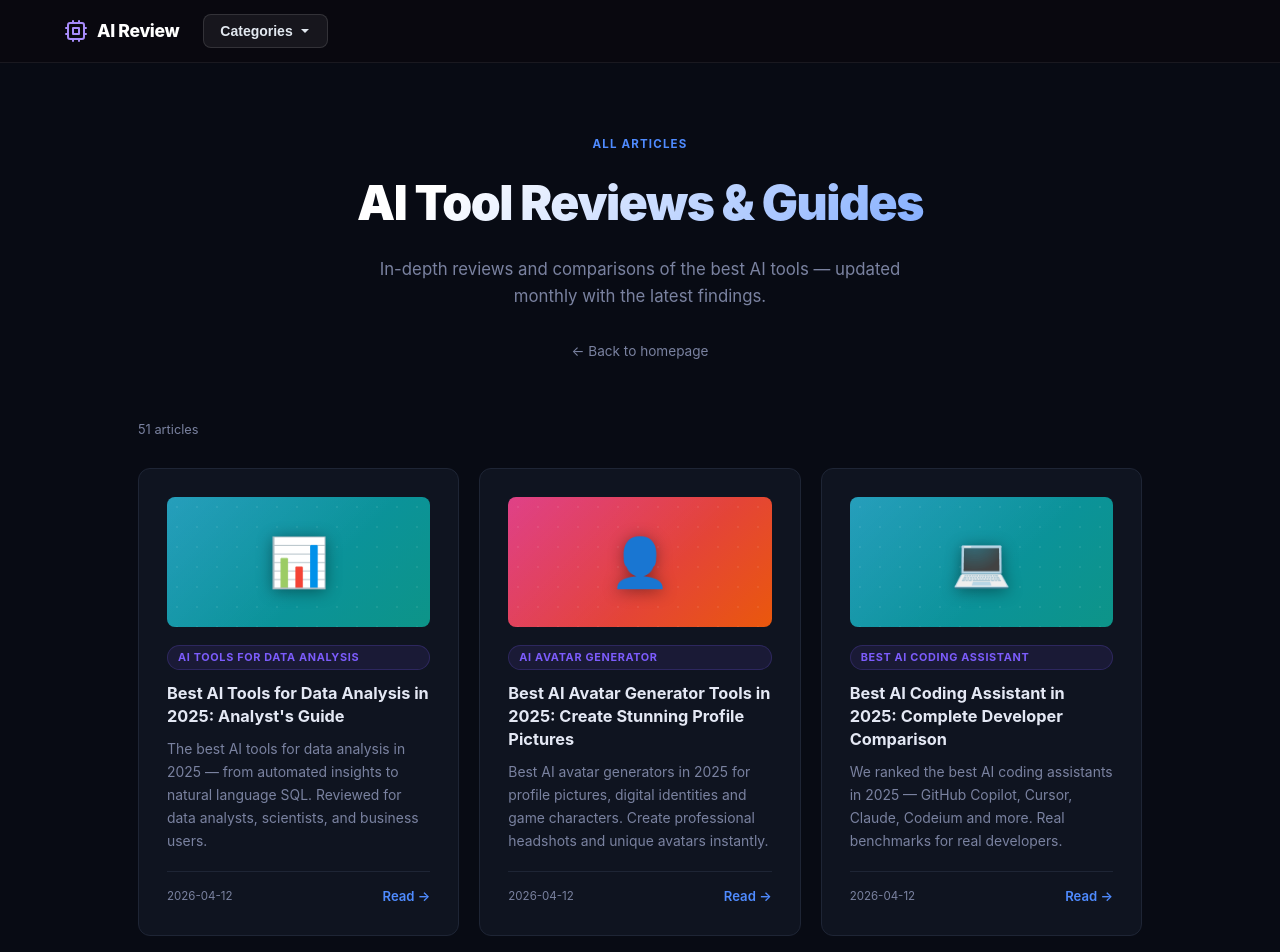
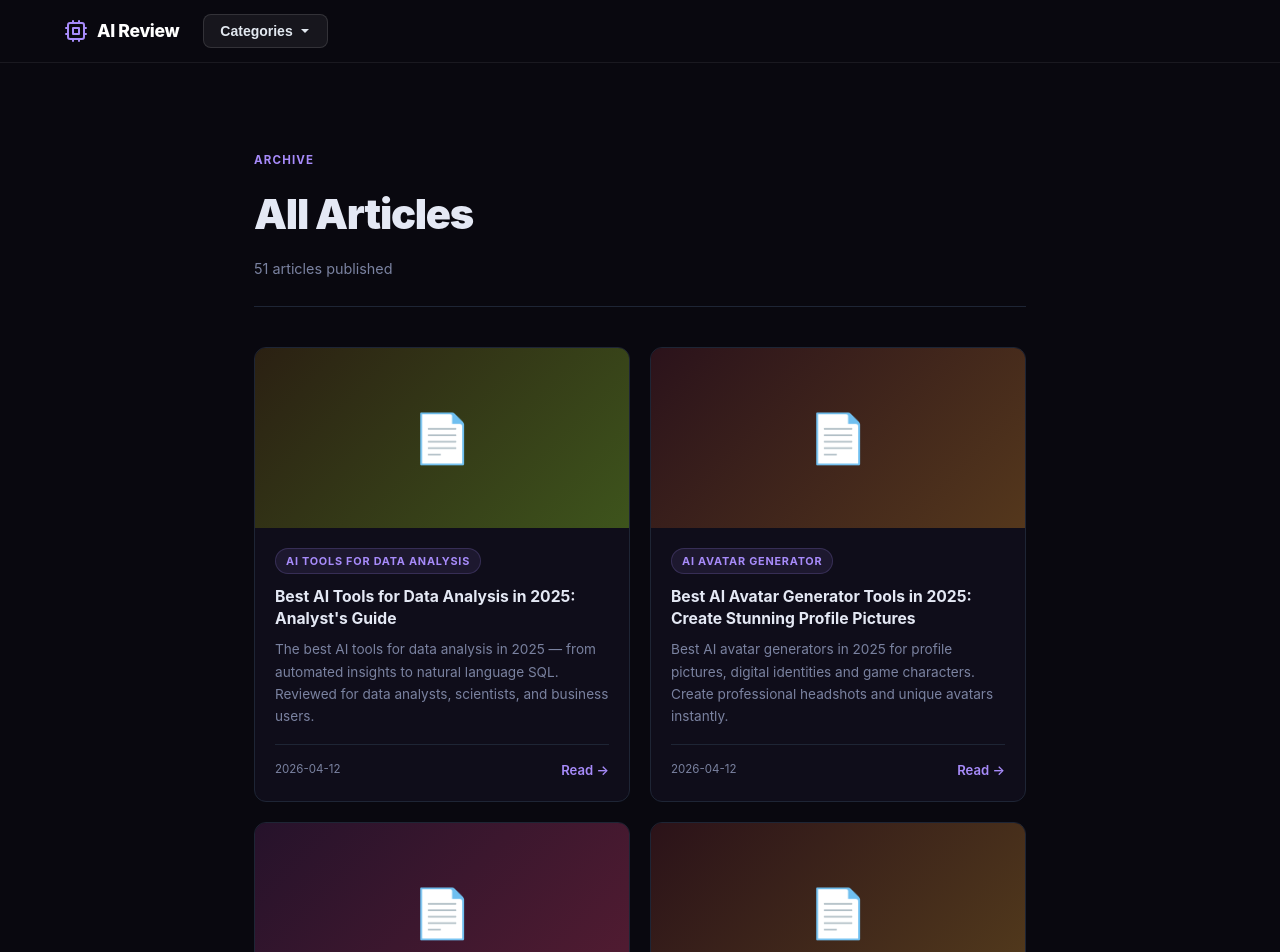
Before and after one commit to conceptsellerbills-cmyk/ai-review-tech, a Next.js app: page /all-articles in a window 1280 px wide. Shown: the top 952 px of the page. Built offline with nearby package versions, Linux system fonts and the light colour scheme.

Commit message:
feat: add all articles archive page

```diff
--- a/app/all-articles/page.tsx
+++ b/app/all-articles/page.tsx
@@ -1,113 +1,75 @@
-import { getAllPosts } from '../../lib/posts'
-import type { Metadata } from 'next'
+import { getAllPosts } from "../../lib/posts";
+import type { Metadata } from "next";
 
 export const metadata: Metadata = {
-  title: 'All AI Tool Reviews & Articles — ai-review.tech',
-  description: 'Browse all in-depth AI tool reviews, comparisons, and guides. Expert analysis to help you choose the right AI tools.',
-}
-
-
-function getCover(keyword?: string, slug?: string): { gradient: string; emoji: string } {
-  const k = ((keyword || '') + ' ' + (slug || '')).toLowerCase()
-  if (k.includes('photo') || k.includes('image') || k.includes('art'))   return { gradient: 'linear-gradient(135deg,#7c3aed,#db2777)', emoji: '🎨' }
-  if (k.includes('video'))                                                  return { gradient: 'linear-gradient(135deg,#dc2626,#ea580c)', emoji: '🎬' }
-  if (k.includes('music') || k.includes('audio') || k.includes('song'))   return { gradient: 'linear-gradient(135deg,#7c3aed,#4f46e5)', emoji: '🎵' }
-  if (k.includes('code') || k.includes('coding') || k.includes('developer')) return { gradient: 'linear-gradient(135deg,#0891b2,#0d9488)', emoji: '💻' }
-  if (k.includes('seo') || k.includes('marketing'))                        return { gradient: 'linear-gradient(135deg,#16a34a,#0891b2)', emoji: '📈' }
-  if (k.includes('resume') || k.includes('cover letter') || k.includes('job')) return { gradient: 'linear-gradient(135deg,#1d4ed8,#4338ca)', emoji: '💼' }
-  if (k.includes('design') || k.includes('logo'))                          return { gradient: 'linear-gradient(135deg,#db2777,#9333ea)', emoji: '✏️' }
-  if (k.includes('email'))                                                  return { gradient: 'linear-gradient(135deg,#0891b2,#1d4ed8)', emoji: '📧' }
-  if (k.includes('meeting') || k.includes('productivity'))                 return { gradient: 'linear-gradient(135deg,#0d9488,#16a34a)', emoji: '⚡' }
-  if (k.includes('education') || k.includes('essay') || k.includes('learn')) return { gradient: 'linear-gradient(135deg,#d97706,#dc2626)', emoji: '🎓' }
-  if (k.includes('social media'))                                           return { gradient: 'linear-gradient(135deg,#e11d48,#7c3aed)', emoji: '📱' }
-  if (k.includes('customer service'))                                       return { gradient: 'linear-gradient(135deg,#0891b2,#16a34a)', emoji: '💬' }
-  if (k.includes('translation'))                                            return { gradient: 'linear-gradient(135deg,#0d9488,#4338ca)', emoji: '🌍' }
-  if (k.includes('presentation'))                                           return { gradient: 'linear-gradient(135deg,#ea580c,#dc2626)', emoji: '🗂️' }
-  if (k.includes('summarizer') || k.includes('summariz'))                  return { gradient: 'linear-gradient(135deg,#4338ca,#7c3aed)', emoji: '📋' }
-  if (k.includes('detector') || k.includes('plagiarism'))                  return { gradient: 'linear-gradient(135deg,#dc2626,#b91c1c)', emoji: '🔍' }
-  if (k.includes('humanizer'))                                              return { gradient: 'linear-gradient(135deg,#0891b2,#7c3aed)', emoji: '🧑‍💼' }
-  if (k.includes('paraphraser') || k.includes('story') || k.includes('writer') || k.includes('writing')) return { gradient: 'linear-gradient(135deg,#4f8bff,#7c5cfc)', emoji: '✍️' }
-  if (k.includes('avatar') || k.includes('face'))                          return { gradient: 'linear-gradient(135deg,#db2777,#ea580c)', emoji: '👤' }
-  if (k.includes('interior') || k.includes('design'))                      return { gradient: 'linear-gradient(135deg,#d97706,#16a34a)', emoji: '🏠' }
-  if (k.includes('website') || k.includes('builder'))                      return { gradient: 'linear-gradient(135deg,#0891b2,#4f8bff)', emoji: '🌐' }
-  if (k.includes('chatgpt') || k.includes('claude') || k.includes('gemini') || k.includes('chatbot')) return { gradient: 'linear-gradient(135deg,#4f8bff,#7c5cfc)', emoji: '🤖' }
-  if (k.includes('analytics') || k.includes('data'))                       return { gradient: 'linear-gradient(135deg,#0891b2,#0d9488)', emoji: '📊' }
-  return { gradient: 'linear-gradient(135deg,#4f8bff,#7c5cfc)', emoji: '🤖' }
-}
+  title: "All Articles — AI Review",
+  description: "Browse every article published on AI Review.",
+};
 
 export default function AllArticlesPage() {
-  const posts = getAllPosts()
+  const posts = getAllPosts();
 
   return (
     <>
       <style>{`
-        *, *::before, *::after { box-sizing: border-box; margin: 0; padding: 0; }
-        :root {
-          --bg: #080b14; --surface: #0f1420; --border: #1e2535;
-          --text: #e4e8f4; --muted: #7a82a0; --accent: #4f8bff; --accent2: #7c5cfc;
-          --radius: 12px;
-        }
-        body { background: var(--bg); color: var(--text); font-family: -apple-system, BlinkMacSystemFont, "Segoe UI", sans-serif; line-height: 1.6; }
-        a { text-decoration: none; color: inherit; }
-        .container { max-width: 1100px; margin: 0 auto; padding: 0 24px; }
-        .page-hero { padding: 72px 24px 56px; text-align: center; }
-        .page-eyebrow { font-size: 0.72rem; color: var(--accent); font-weight: 700; letter-spacing: 0.1em; text-transform: uppercase; margin-bottom: 12px; }
-        .page-title { font-size: clamp(2rem, 4vw, 3rem); font-weight: 900; letter-spacing: -0.03em; margin-bottom: 14px; background: linear-gradient(135deg, #fff 30%, var(--accent)); -webkit-background-clip: text; -webkit-text-fill-color: transparent; background-clip: text; }
-        .page-desc { color: var(--muted); font-size: 1.05rem; max-width: 540px; margin: 0 auto 28px; }
-        .back-link { display: inline-flex; align-items: center; gap: 6px; color: var(--muted); font-size: 0.85rem; }
-        .back-link:hover { color: var(--accent); }
-        .articles-section { padding: 0 0 100px; }
-        .articles-count { font-size: 0.8rem; color: var(--muted); margin-bottom: 28px; }
-        .post-grid { display: grid; grid-template-columns: repeat(auto-fill, minmax(310px, 1fr)); gap: 20px; }
-        .post-card { padding: 28px; background: var(--surface); border: 1px solid var(--border); border-radius: var(--radius); transition: border-color 0.15s, transform 0.15s; display: flex; flex-direction: column; }
-        .post-card:hover { border-color: var(--accent); transform: translateY(-2px); }
-        .post-tag { display: inline-block; padding: 3px 10px; border-radius: 20px; background: rgba(124,92,252,0.1); border: 1px solid rgba(124,92,252,0.2); color: var(--accent2); font-size: 0.68rem; font-weight: 700; letter-spacing: 0.06em; text-transform: uppercase; margin-bottom: 12px; }
-        .post-card h3 { font-size: 1.02rem; font-weight: 700; line-height: 1.4; margin-bottom: 10px; }
-        .post-card h3 a:hover { color: var(--accent); }
-        .post-card p { color: var(--muted); font-size: 0.87rem; line-height: 1.65; flex: 1; margin-bottom: 18px; }
-        .post-card-footer { display: flex; align-items: center; justify-content: space-between; padding-top: 14px; border-top: 1px solid var(--border); }
-
-        .post-cover { height: 130px; border-radius: 8px; margin-bottom: 18px; display: flex; align-items: center; justify-content: center; position: relative; overflow: hidden; flex-shrink: 0; }
-        .post-cover-emoji { font-size: 3rem; filter: drop-shadow(0 2px 8px rgba(0,0,0,0.4)); position: relative; z-index: 1; }
-        .post-cover-shine { position: absolute; inset: 0; background: linear-gradient(135deg, rgba(255,255,255,0.12) 0%, transparent 60%); }
-        .post-cover-dots { position: absolute; inset: 0; background-image: radial-gradient(circle, rgba(255,255,255,0.07) 1px, transparent 1px); background-size: 20px 20px; }
-
-        .post-date { font-size: 0.72rem; color: var(--muted); }
-        .post-link { font-size: 0.82rem; color: var(--accent); font-weight: 600; }
+        *,*::before,*::after{box-sizing:border-box;margin:0;padding:0}
+        body{background:#09080f;color:#e4e8f4;font-family:-apple-system,BlinkMacSystemFont,"Segoe UI",sans-serif;line-height:1.7}
+        a{text-decoration:none;color:inherit}
+        .aa-wrap{max-width:1100px;margin:0 auto;padding:48px 24px 80px}
+        .aa-header{margin-bottom:40px;padding-bottom:24px;border-bottom:1px solid #1e2535}
+        .aa-eyebrow{font-size:0.72rem;font-weight:700;letter-spacing:0.1em;text-transform:uppercase;color:#a78bfa;margin-bottom:8px}
+        .aa-title{font-size:clamp(1.8rem,3.5vw,2.6rem);font-weight:900;letter-spacing:-0.03em}
+        .aa-count{font-size:0.9rem;color:#7a82a0;margin-top:8px}
+        .aa-grid{display:grid;grid-template-columns:repeat(auto-fill,minmax(300px,1fr));gap:20px}
+        .aa-card{background:#0f0d1a;border:1px solid #1e2535;border-radius:12px;overflow:hidden;display:flex;flex-direction:column;transition:border-color 0.15s,transform 0.15s}
+        .aa-card:hover{border-color:#a78bfa;transform:translateY(-2px)}
+        .aa-img{width:100%;height:180px;object-fit:cover;display:block;flex-shrink:0}
+        .aa-img-placeholder{width:100%;height:180px;display:flex;align-items:center;justify-content:center;font-size:3rem;flex-shrink:0}
+        .aa-body{padding:20px;display:flex;flex-direction:column;flex:1}
+        .aa-tag{display:inline-block;font-size:0.68rem;font-weight:700;letter-spacing:0.07em;text-transform:uppercase;color:#a78bfa;background:#a78bfa18;border:1px solid #a78bfa30;padding:3px 10px;border-radius:20px;margin-bottom:12px;width:fit-content}
+        .aa-card-title{font-size:0.98rem;font-weight:700;line-height:1.4;margin-bottom:8px;color:#e4e8f4}
+        .aa-card-title:hover{color:#a78bfa}
+        .aa-desc{font-size:0.85rem;color:#7a82a0;line-height:1.65;flex:1;margin-bottom:16px}
+        .aa-footer{display:flex;align-items:center;justify-content:space-between;padding-top:14px;border-top:1px solid #1e2535}
+        .aa-date{font-size:0.72rem;color:#7a82a0}
+        .aa-read{font-size:0.82rem;font-weight:600;color:#a78bfa}
+        .aa-empty{text-align:center;padding:80px 0;color:#7a82a0}
+        @media(max-width:600px){.aa-grid{grid-template-columns:1fr}}
       `}</style>
-
-      <div className="page-hero">
-        <div className="page-eyebrow">All Articles</div>
-        <h1 className="page-title">AI Tool Reviews & Guides</h1>
-        <p className="page-desc">In-depth reviews and comparisons of the best AI tools — updated monthly with the latest findings.</p>
-        <a href="/" className="back-link">← Back to homepage</a>
-      </div>
-
-      <div className="container">
-        <section className="articles-section">
-          <div className="articles-count">{posts.length} articles</div>
-          <div className="post-grid">
-            {posts.map((post) => (
-              <article className="post-card" key={post.slug}>
-                {(() => { const cv = getCover(post.keyword, post.slug); return (
-                  <div className="post-cover" style={{ background: cv.gradient }}>
-                    <div className="post-cover-dots" />
-                    <div className="post-cover-shine" />
-                    <span className="post-cover-emoji">{cv.emoji}</span>
+      <div className="aa-wrap">
+        <div className="aa-header">
+          <div className="aa-eyebrow">Archive</div>
+          <h1 className="aa-title">All Articles</h1>
+          <p className="aa-count">{posts.length} article{posts.length !== 1 ? "s" : ""} published</p>
+        </div>
+        {posts.length === 0 ? (
+          <p className="aa-empty">No articles yet — check back soon!</p>
+        ) : (
+          <div className="aa-grid">
+            {posts.map((post) => {
+              const hue = post.slug.split("").reduce((h, c) => (h * 31 + c.charCodeAt(0)) % 360, 0);
+              const grad = `linear-gradient(135deg,hsl(${hue},40%,12%) 0%,hsl(${(hue+50)%360},50%,22%) 100%)`;
+              return (
+                <a href={`/${post.slug}`} className="aa-card" key={post.slug}>
+                  {post.coverImage
+                    ? <img src={post.coverImage} alt={post.title} className="aa-img" />
+                    : <div className="aa-img-placeholder" style={{ background: grad }}>📄</div>
+                  }
+                  <div className="aa-body">
+                    {post.keyword && <span className="aa-tag">{post.keyword}</span>}
+                    <div className="aa-card-title">{post.title}</div>
+                    {post.description && <p className="aa-desc">{post.description}</p>}
+                    <div className="aa-footer">
+                      <span className="aa-date">{post.date}</span>
+                      <span className="aa-read">Read →</span>
+                    </div>
                   </div>
-                )})()}
-                {post.keyword && <span className="post-tag">{post.keyword}</span>}
-                <h3><a href={`/${post.slug}`}>{post.title}</a></h3>
-                <p>{post.description || 'Read our expert analysis and verdict.'}</p>
-                <div className="post-card-footer">
-                  <span className="post-date">{post.date}</span>
-                  <a href={`/${post.slug}`} className="post-link">Read →</a>
-                </div>
-              </article>
-            ))}
+                </a>
+              );
+            })}
           </div>
-        </section>
+        )}
       </div>
     </>
-  )
+  );
 }
```
